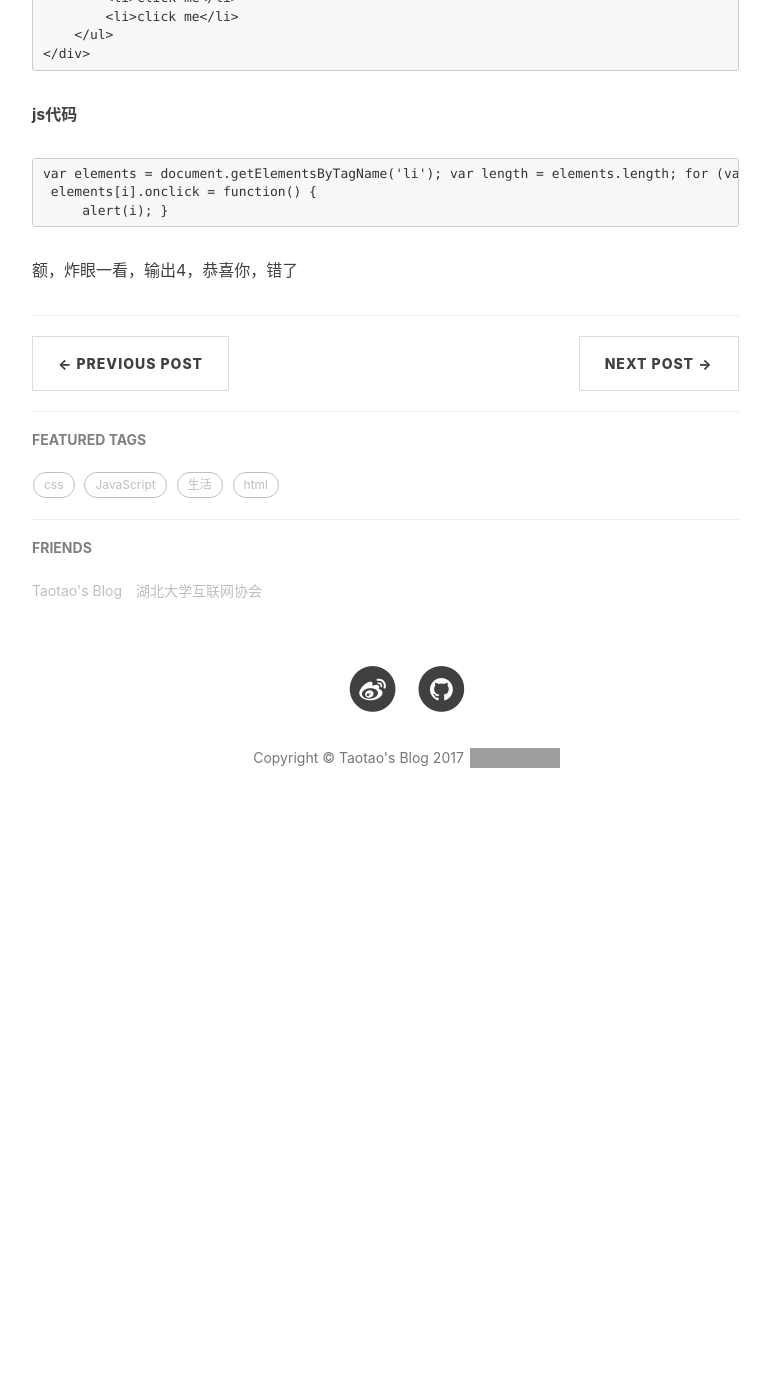
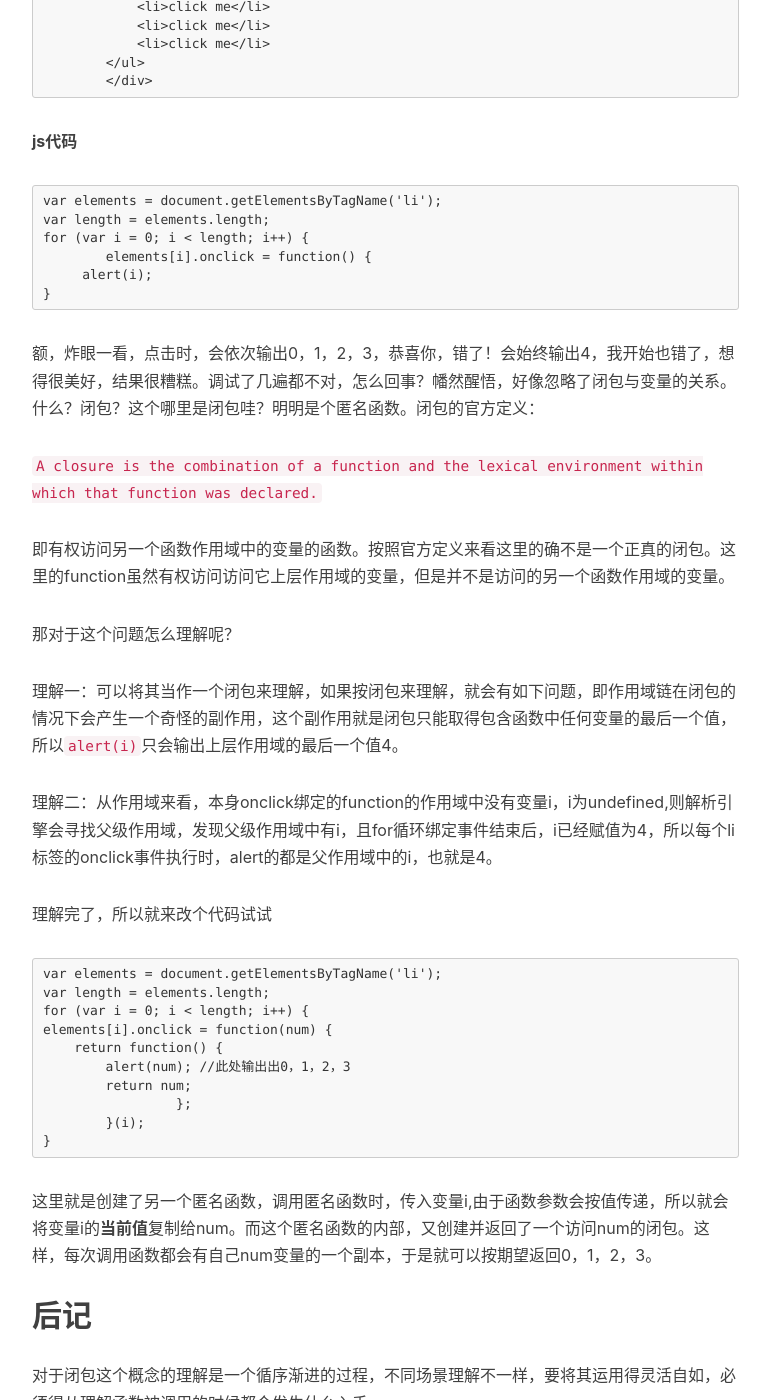
Before and after one commit to Xutaotaotao/Xutaotaotao.github.io, a Jekyll site: the page built from _posts/2017-8-14-JavaScript-Closure.md, in a window 1280 px wide and 1400 px high, scrolled down 962 px. Shown: the whole window, without its empty margins (233-1003 px from the left). Built offline with Jekyll 4.4.1, drawn with Linux system fonts in a browser that asks for light colours; comment, search, counter and statistics services are not loaded; before the commit the page ends 1797 px from its top, so only the background shows below that; some of the changed text lies outside the part shown; grey boxes are pictures that could not be loaded.

Commit message:
Signed-off-by: xutaotaotao <xutaotao1108@outlook.com>

```diff
--- a/_posts/2017-8-14-JavaScript-Closure.md
+++ b/_posts/2017-8-14-JavaScript-Closure.md
@@ -9,7 +9,7 @@ tags:
 ---
 ## 前言
 
-*闭包这个玩意真的很好玩，要是玩得好，那就是利器，玩得不好的话，那就是凶器。*
+*闭包这个玩意真的很好玩，要是玩得好，那就是利器，玩得不好的话，那就是凶器。每次遇到闭包的问题都会复习一下闭包。*
 
 ## 正文
 
@@ -18,21 +18,50 @@ tags:
 **html代码**
 
 	    <div>
-        <ul>
-            <li>click me</li>
-            <li>click me</li>
-            <li>click me</li>
-            <li>click me</li>
-        </ul>
-    </div>
+        	<ul>
+	            <li>click me</li>
+	            <li>click me</li>
+	            <li>click me</li>
+	            <li>click me</li>
+        	</ul>
+    	</div>
 
 **js代码**
 
 	var elements = document.getElementsByTagName('li');
-var length = elements.length;
-for (var i = 0; i < length; i++) {
-     elements[i].onclick = function() {
+	var length = elements.length;
+	for (var i = 0; i < length; i++) {
+     	elements[i].onclick = function() {
          alert(i);
-}
+	}
 
-额，炸眼一看，输出4，恭喜你，错了
+额，炸眼一看，点击时，会依次输出0，1，2，3，恭喜你，错了！会始终输出4，我开始也错了，想得很美好，结果很糟糕。调试了几遍都不对，怎么回事？幡然醒悟，好像忽略了闭包与变量的关系。什么？闭包？这个哪里是闭包哇？明明是个匿名函数。闭包的官方定义：
+
+`A closure is the combination of a function and the lexical environment within which that function was declared.`
+
+即有权访问另一个函数作用域中的变量的函数。按照官方定义来看这里的确不是一个正真的闭包。这里的function虽然有权访问访问它上层作用域的变量，但是并不是访问的另一个函数作用域的变量。
+
+那对于这个问题怎么理解呢？
+
+理解一：可以将其当作一个闭包来理解，如果按闭包来理解，就会有如下问题，即作用域链在闭包的情况下会产生一个奇怪的副作用，这个副作用就是闭包只能取得包含函数中任何变量的最后一个值，所以`alert(i)`只会输出上层作用域的最后一个值4。
+
+理解二：从作用域来看，本身onclick绑定的function的作用域中没有变量i，i为undefined,则解析引擎会寻找父级作用域，发现父级作用域中有i，且for循环绑定事件结束后，i已经赋值为4，所以每个li标签的onclick事件执行时，alert的都是父作用域中的i，也就是4。
+
+理解完了，所以就来改个代码试试
+
+	var elements = document.getElementsByTagName('li');
+	var length = elements.length;
+	for (var i = 0; i < length; i++) {
+    elements[i].onclick = function(num) {
+        return function() {
+            alert(num); //此处输出出0，1，2，3
+            return num;
+       		 };
+    	}(i);
+	}
+
+这里就是创建了另一个匿名函数，调用匿名函数时，传入变量i,由于函数参数会按值传递，所以就会将变量i的**当前值**复制给num。而这个匿名函数的内部，又创建并返回了一个访问num的闭包。这样，每次调用函数都会有自己num变量的一个副本，于是就可以按期望返回0，1，2，3。
+
+## 后记
+
+对于闭包这个概念的理解是一个循序渐进的过程，不同场景理解不一样，要将其运用得灵活自如，必须得从理解函数被调用的时候都会发生什么入手。
```
